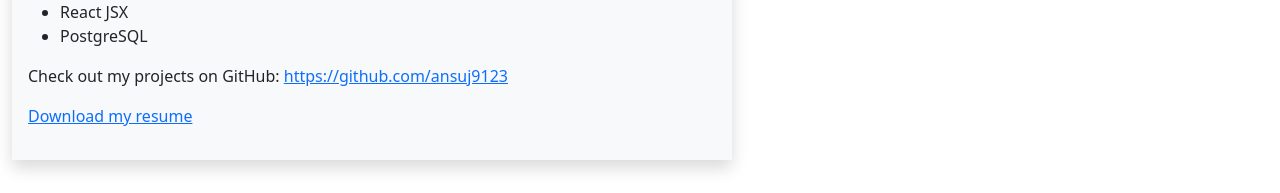
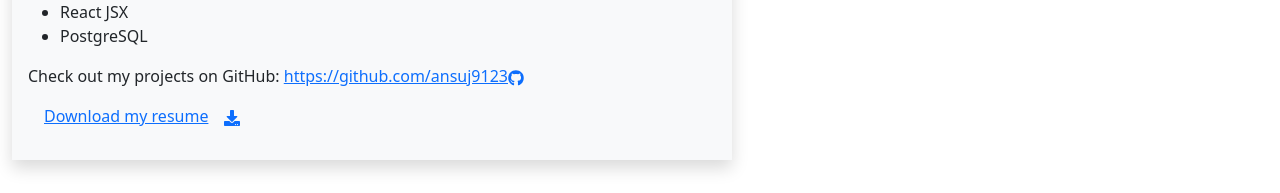
Before and after one commit to ansuj9123/portfolio-project, a React (Create React App) app: page /Project in a window 1280 px wide. Shown: the part 376-569 px from the top of the page. Built offline with nearby package versions, Linux system fonts and the light colour scheme.

Commit message:
fix-react-typed-error

```diff
--- a/src/components/Home.js
+++ b/src/components/Home.js
@@ -1,6 +1,6 @@
 import React from "react";
 import { Link } from "react-router-dom";
-import Typed from "react-typed";
+// import Typed from "react-typed";
 
 
 
@@ -11,7 +11,7 @@ const Home = () => {
       <div className="main-info">
 
         <h1>Web development and websites </h1>
-        <Typed
+        {/* <Typed
           className="typed-text"
           strings={[
             "Web Design",
@@ -22,7 +22,7 @@ const Home = () => {
           typeSpeed={40}
           backSpeed={60}
           loop
-        />
+        /> */}
         <Link to="/Contacts" className="btn btn-success my-5">CONTACT ME</Link>
       </div>
     </div>
--- a/src/components/Project.js
+++ b/src/components/Project.js
@@ -1,9 +1,11 @@
 import React from 'react';
+import { FaDownload, FaGithub} from "react-icons/fa";
 
 import java from "../Javascript.png";
 import react from "../react.png";
 import post from "../postgres.png";
 import Node from "../node.png";
+
 
 const Project = () => {
 
@@ -38,12 +40,19 @@ const Project = () => {
               </div>
               <p>
                 Check out my projects on GitHub:{" "}
-                <a href={githubLink} target="_blank" rel="noopener noreferrer">
-                  {githubLink}
+                <a href={githubLink}  target="_blank" rel="noopener noreferrer">
+                   {githubLink}
+
+                  <FaGithub />
                 </a>
               </p>
               <p>
-                <a href={resumeUrl}>Download my resume</a>
+                <a className="p-3" href={resumeUrl}>
+                  Download my resume
+                </a>
+                <a href={resumeUrl}>
+                  <FaDownload />
+                </a>
               </p>
             </div>
           </div>
```
